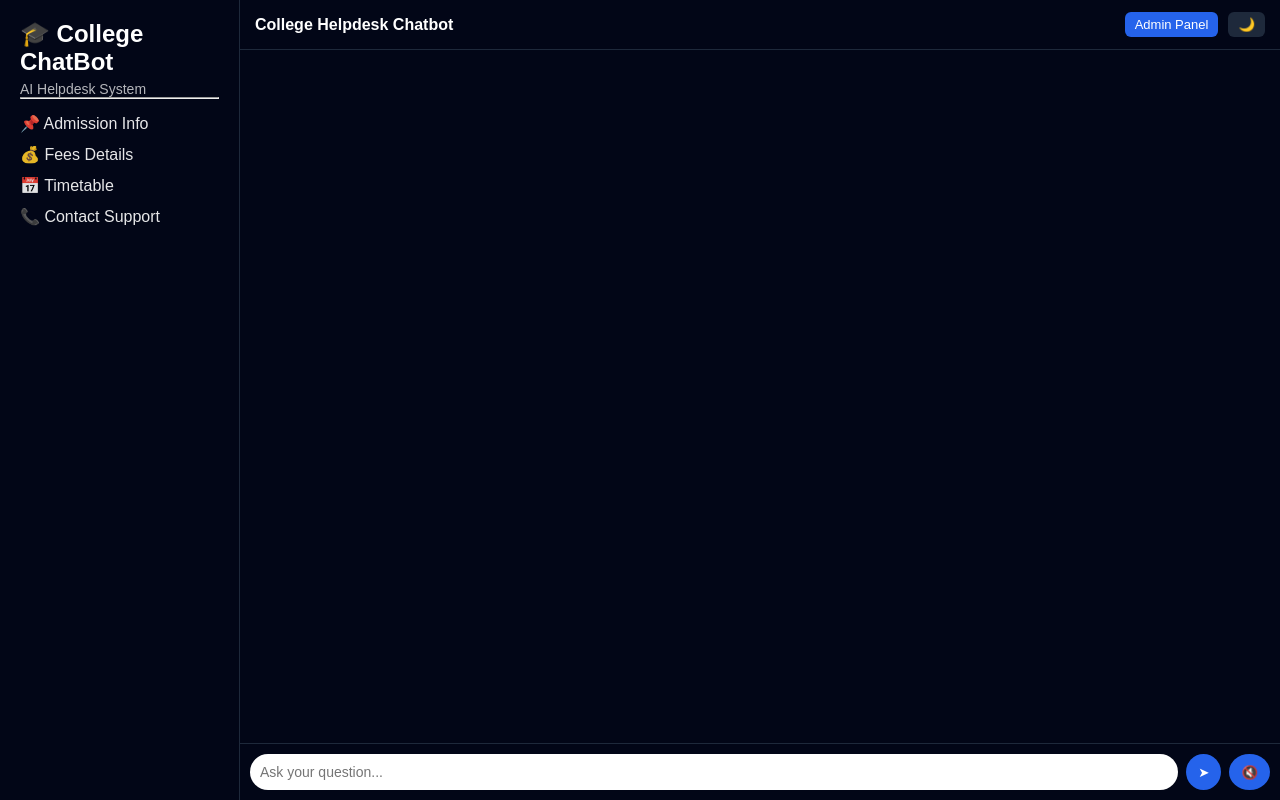
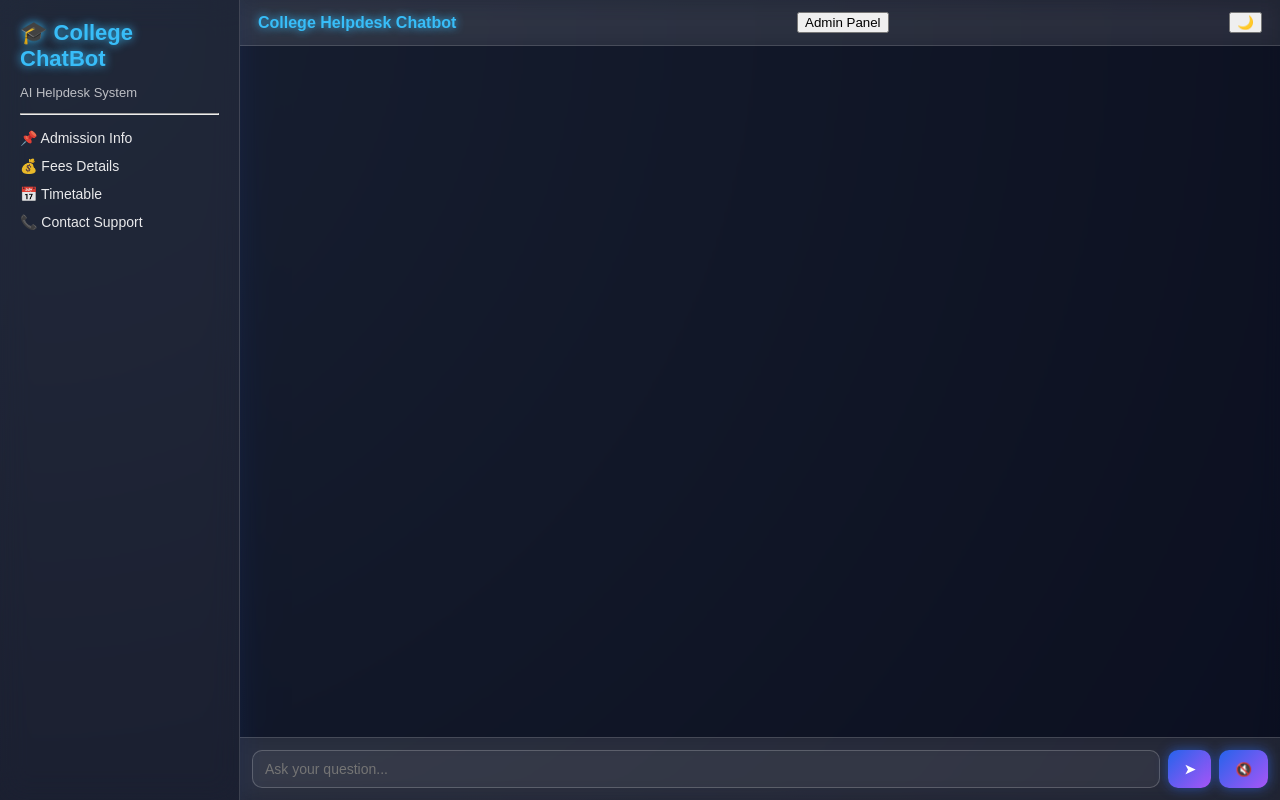
Before and after one commit to saliankishan/college-chatbot, a Flask app: page / in a window 1280 px wide. Run offline with Flask 3, Linux system fonts and the light colour scheme.

Commit message:
Update style.css

```diff
--- a/static/style.css
+++ b/static/style.css
@@ -1,221 +1,305 @@
 * {
-    margin: 0;
-    padding: 0;
     box-sizing: border-box;
-    font-family: Arial, sans-serif;
+    font-family: "Poppins", sans-serif;
 }
 
-/* Dark Theme Default */
 body {
-    background: #0f172a;
+    margin: 0;
+    background: radial-gradient(circle at top left, #0f172a, #020617);
     color: white;
-    transition: 0.3s;
+    overflow: hidden;
 }
 
-/* Light Theme */
-body.light {
-    background: #f8fafc;
-    color: black;
-}
-
+/* Layout */
 .app-container {
     display: flex;
     height: 100vh;
+    position: relative;
 }
 
 /* Mobile Menu Button */
 .menu-btn {
     display: none;
-    position: fixed;
-    top: 10px;
-    left: 10px;
-    font-size: 20px;
-    background: #2563eb;
+    position: absolute;
+    top: 12px;
+    left: 12px;
+    background: rgba(37, 99, 235, 0.8);
+    backdrop-filter: blur(10px);
+    border: 1px solid rgba(255,255,255,0.2);
     color: white;
-    border: none;
-    padding: 8px 12px;
-    border-radius: 6px;
+    border-radius: 8px;
+    padding: 6px 12px;
+    font-size: 18px;
     cursor: pointer;
     z-index: 1000;
 }
 
-/* Sidebar */
+/* Sidebar - Glass Effect */
 .sidebar {
     width: 240px;
-    background: #020617;
     padding: 20px;
-    border-right: 1px solid #1e293b;
-}
-
-body.light .sidebar {
-    background: #e2e8f0;
-    border-right: 1px solid #cbd5e1;
+    background: rgba(255, 255, 255, 0.08);
+    backdrop-filter: blur(15px);
+    border-right: 1px solid rgba(255,255,255,0.15);
+    box-shadow: 0 0 25px rgba(37, 99, 235, 0.15);
 }
 
 .sidebar h2 {
-    margin-bottom: 5px;
+    margin: 0;
+    font-size: 22px;
+    color: #38bdf8;
+    text-shadow: 0 0 10px #38bdf8;
 }
 
 .sidebar p {
-    font-size: 14px;
+    font-size: 13px;
     opacity: 0.7;
 }
 
 .sidebar ul {
+    list-style: none;
+    padding: 0;
     margin-top: 15px;
 }
 
-.sidebar ul li {
-    list-style: none;
+.sidebar li {
     margin: 12px 0;
-    cursor: pointer;
+    font-size: 14px;
     opacity: 0.9;
+    transition: 0.3s;
 }
 
-/* Chat Section */
+.sidebar li:hover {
+    color: #38bdf8;
+    text-shadow: 0 0 8px #38bdf8;
+}
+
+/* Chat Container - Glass */
 .chat-container {
     flex: 1;
     display: flex;
     flex-direction: column;
+    background: rgba(255, 255, 255, 0.04);
+    backdrop-filter: blur(10px);
 }
 
 /* Header */
 .chat-header {
     display: flex;
+    justify-content: space-between;
     align-items: center;
-    gap: 10px;
-    padding: 12px 15px;
-    background: #020617;
-    border-bottom: 1px solid #1e293b;
-}
-
-body.light .chat-header {
-    background: #e2e8f0;
-    border-bottom: 1px solid #cbd5e1;
-}
-
-.chat-header span {
+    padding: 12px 18px;
+    background: rgba(255, 255, 255, 0.08);
+    backdrop-filter: blur(12px);
+    border-bottom: 1px solid rgba(255,255,255,0.15);
     font-weight: bold;
-    flex: 1;
-}
-
-/* Admin Button (simple) */
-.admin-btn {
-    padding: 5px 10px;
-    border-radius: 6px;
-    border: none;
-    background: #2563eb;
-    color: white;
-    font-size: 13px;
-    cursor: pointer;
-}
-
-/* Theme Button */
-#themeToggle {
-    padding: 5px 10px;
-    border-radius: 6px;
-    border: none;
-    background: #1e293b;
-    color: white;
-    cursor: pointer;
-}
-
-body.light #themeToggle {
-    background: #cbd5e1;
-    color: black;
+    color: #38bdf8;
+    text-shadow: 0 0 8px #38bdf8;
 }
 
 /* Chat Box */
 .chat-box {
     flex: 1;
-    padding: 15px;
+    padding: 18px;
     overflow-y: auto;
-    background: #020617;
+    display: flex;
+    flex-direction: column;
+    gap: 10px;
 }
 
-body.light .chat-box {
-    background: #f1f5f9;
+/* Messages - Neon Glass Bubbles */
+.message {
+    padding: 10px 14px;
+    border-radius: 14px;
+    max-width: 65%;
+    font-size: 14px;
+    line-height: 1.4;
+    word-wrap: break-word;
+    backdrop-filter: blur(12px);
+    border: 1px solid rgba(255,255,255,0.15);
 }
 
-/* Messages */
-.message {
-    max-width: 60%;
-    padding: 10px 14px;
-    margin: 8px 0;
-    border-radius: 10px;
-    font-size: 14px;
-    line-height: 1.4;
+/* User Message - Neon Blue */
+.user {
+    align-self: flex-end;
+    background: rgba(37, 99, 235, 0.35);
+    color: white;
+    border-radius: 14px 14px 4px 14px;
+    box-shadow: 0 0 12px rgba(37, 99, 235, 0.6);
 }
 
-.user {
-    background: #2563eb;
+/* Bot Message - Neon Purple */
+.bot {
+    align-self: flex-start;
+    background: rgba(168, 85, 247, 0.25);
     color: white;
-    margin-left: auto;
+    border-radius: 14px 14px 14px 4px;
+    box-shadow: 0 0 12px rgba(168, 85, 247, 0.5);
 }
 
-.bot {
-    background: #1e293b;
-    color: white;
+/* Input Area - Glass */
+.chat-input {
+    display: flex;
+    padding: 12px;
+    background: rgba(255, 255, 255, 0.08);
+    backdrop-filter: blur(12px);
+    border-top: 1px solid rgba(255,255,255,0.15);
 }
 
-body.light .bot {
-    background: #e2e8f0;
-    color: black;
-}
-
-/* Input Area */
-.chat-input {
-    display: flex;
-    padding: 10px;
-    background: #020617;
-    border-top: 1px solid #1e293b;
-}
-
-body.light .chat-input {
-    background: #e2e8f0;
-    border-top: 1px solid #cbd5e1;
-}
-
+/* Input Box */
 .chat-input input {
     flex: 1;
-    padding: 10px;
-    border-radius: 20px;
-    border: none;
+    padding: 10px 12px;
+    border-radius: 10px;
+    border: 1px solid rgba(255,255,255,0.2);
+    background: rgba(255,255,255,0.05);
+    color: white;
     outline: none;
     font-size: 14px;
 }
 
+/* Buttons */
 .chat-input button {
     margin-left: 8px;
-    padding: 8px 12px;
-    border-radius: 50%;
+    padding: 8px 16px;
+    border-radius: 10px;
     border: none;
     cursor: pointer;
-    background: #2563eb;
+    background: linear-gradient(135deg, #2563eb, #a855f7);
     color: white;
+    font-weight: bold;
+    box-shadow: 0 0 12px rgba(37, 99, 235, 0.6);
+    transition: 0.25s;
 }
 
-/* Sidebar Toggle (Mobile) */
-.sidebar.show {
-    left: 0;
+.chat-input button:hover {
+    transform: scale(1.05);
+    box-shadow: 0 0 18px rgba(168, 85, 247, 0.8);
 }
 
-/* Responsive Design */
+/* Scrollbar */
+.chat-box::-webkit-scrollbar {
+    width: 6px;
+}
+
+.chat-box::-webkit-scrollbar-thumb {
+    background: rgba(255,255,255,0.25);
+    border-radius: 10px;
+}
+
+/* ================= MOBILE RESPONSIVE ================= */
+
 @media (max-width: 768px) {
-    .sidebar {
-        position: fixed;
-        left: -260px;
-        top: 0;
-        height: 100%;
-        transition: 0.3s;
-        z-index: 999;
-    }
 
     .menu-btn {
         display: block;
     }
 
+    .sidebar {
+        position: fixed;
+        left: -260px;
+        top: 0;
+        height: 100vh;
+        z-index: 999;
+        transition: 0.3s;
+    }
+
+    .sidebar.show {
+        left: 0;
+    }
+
+    .chat-container {
+        width: 100%;
+    }
+
     .message {
         max-width: 80%;
+        font-size: 15px;
+    }
+
+    .chat-header {
+        padding-left: 50px;
     }
 }
+
+/* ================= LIGHT MODE (GLASS) ================= */
+
+body.light {
+    background: radial-gradient(circle at top left, #e5e7eb, #f9fafb);
+    color: #111827;
+}
+
+/* Sidebar Light */
+body.light .sidebar {
+    background: rgba(255, 255, 255, 0.6);
+    border-right: 1px solid rgba(0,0,0,0.1);
+    box-shadow: 0 0 20px rgba(0,0,0,0.05);
+}
+
+body.light .sidebar h2 {
+    color: #2563eb;
+    text-shadow: none;
+}
+
+/* Chat Container Light */
+body.light .chat-container {
+    background: rgba(255, 255, 255, 0.4);
+}
+
+/* Header Light */
+body.light .chat-header {
+    background: rgba(255, 255, 255, 0.6);
+    color: #2563eb;
+    text-shadow: none;
+}
+
+/* Messages Light */
+body.light .user {
+    background: rgba(37, 99, 235, 0.2);
+    color: #111827;
+    box-shadow: 0 0 8px rgba(37, 99, 235, 0.3);
+}
+
+body.light .bot {
+    background: rgba(168, 85, 247, 0.15);
+    color: #111827;
+    box-shadow: 0 0 8px rgba(168, 85, 247, 0.25);
+}
+
+/* Input Area Light */
+body.light .chat-input {
+    background: rgba(255, 255, 255, 0.6);
+}
+
+body.light .chat-input input {
+    background: rgba(255, 255, 255, 0.8);
+    color: #111827;
+    border: 1px solid rgba(0,0,0,0.15);
+}
+
+body.light .chat-input button {
+    background: linear-gradient(135deg, #2563eb, #7c3aed);
+}
+
+/* Menu Button Light */
+body.light .menu-btn {
+    background: rgba(37, 99, 235, 0.7);
+}
+
+/Admin button/
+.admin-btn {
+    background: linear-gradient(135deg, #2563eb, #7c3aed);
+    border: none;
+    color: white;
+    padding: 6px 12px;
+    border-radius: 8px;
+    font-size: 13px;
+    cursor: pointer;
+    margin-right: 8px;
+    transition: 0.2s;
+}
+
+.admin-btn:hover {
+    transform: scale(1.05);
+    box-shadow: 0 0 10px rgba(37, 99, 235, 0.6);
+}
```
